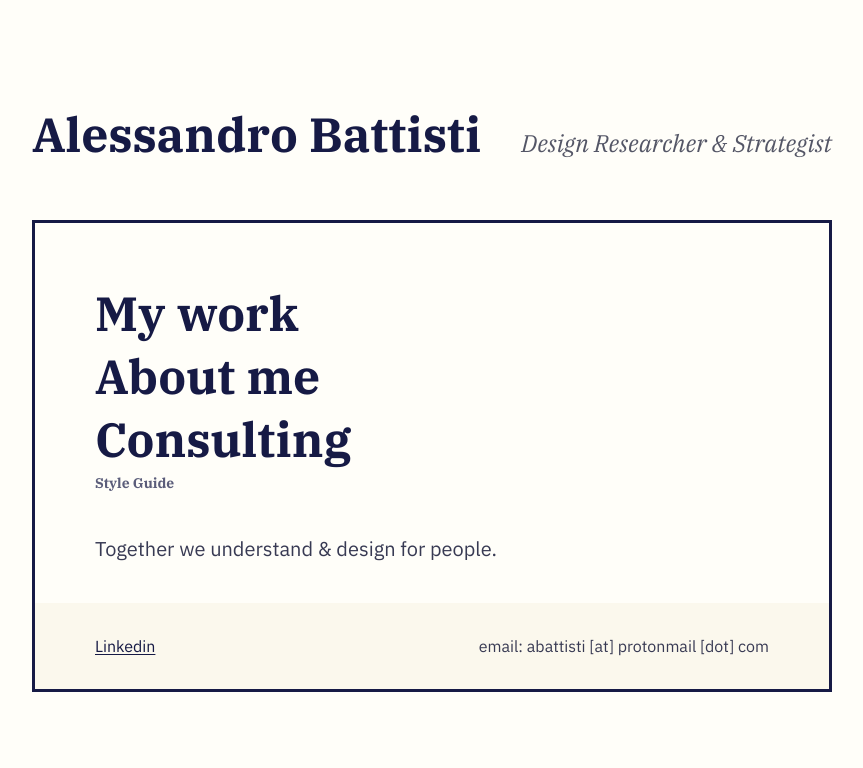
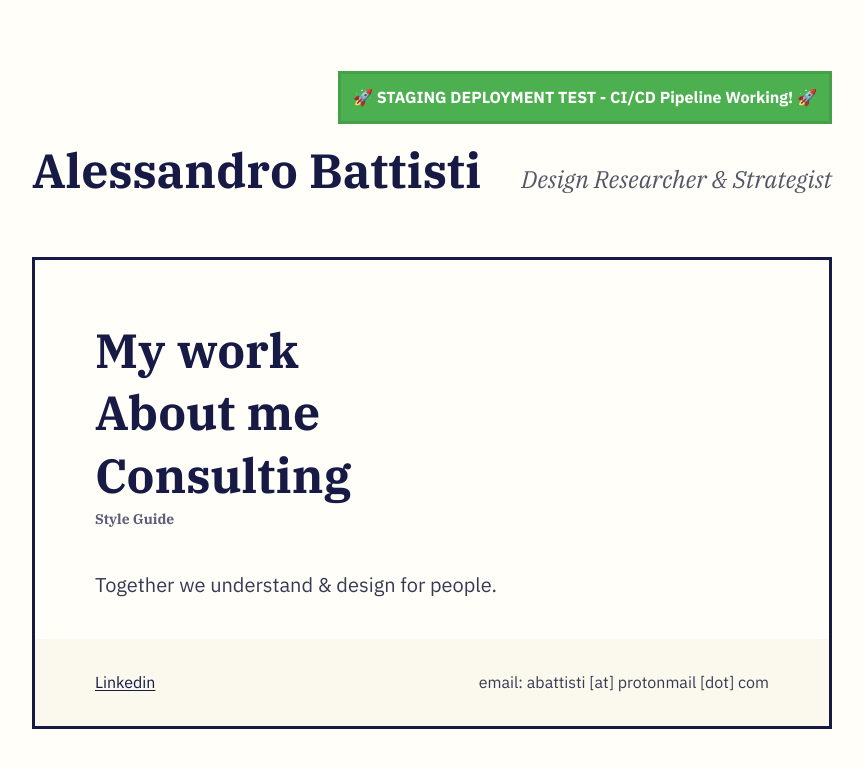
Before and after one commit to abattisti17/my-website, a React (Create React App) app: page / in a window 1280 px wide. Shown: the top 768 px of the page, without its empty margins (384-1247 px from the left). Built offline with nearby package versions, Linux system fonts and the light colour scheme.

Commit message:
Add staging deployment test banner
- Bright green banner to visibly test staging deployment
- Will be visible at staging.alessandrobattisti.com
- Testing advanced CI/CD staging workflow

```diff
--- a/src/pages/Home.tsx
+++ b/src/pages/Home.tsx
@@ -4,6 +4,19 @@ import { Link } from 'react-router-dom';
 const Home: React.FC = () => {
   return (
     <div className="home-container">
+      {/* 🎯 STAGING TEST BANNER - This will show on staging.alessandrobattisti.com */}
+      <div style={{
+        backgroundColor: '#4CAF50',
+        color: 'white',
+        padding: '12px',
+        textAlign: 'center',
+        fontWeight: 'bold',
+        marginBottom: '20px',
+        border: '3px solid #45a049'
+      }}>
+        🚀 STAGING DEPLOYMENT TEST - CI/CD Pipeline Working! 🚀
+      </div>
+
       <div className="home-header">
         <h1 className="home-title">Alessandro Battisti</h1>
         <p className="home-subtitle">Design Researcher & Strategist</p>
```
